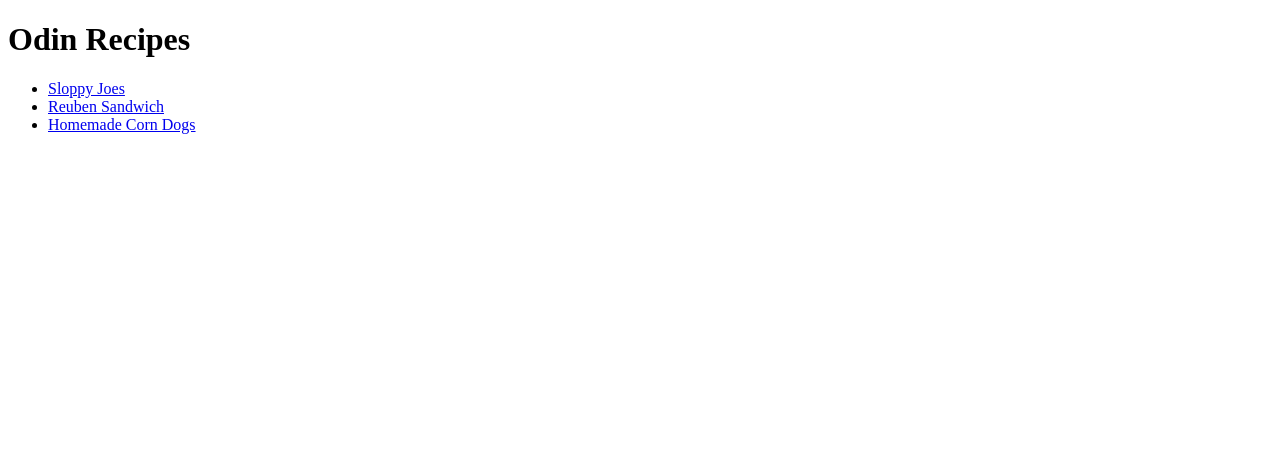
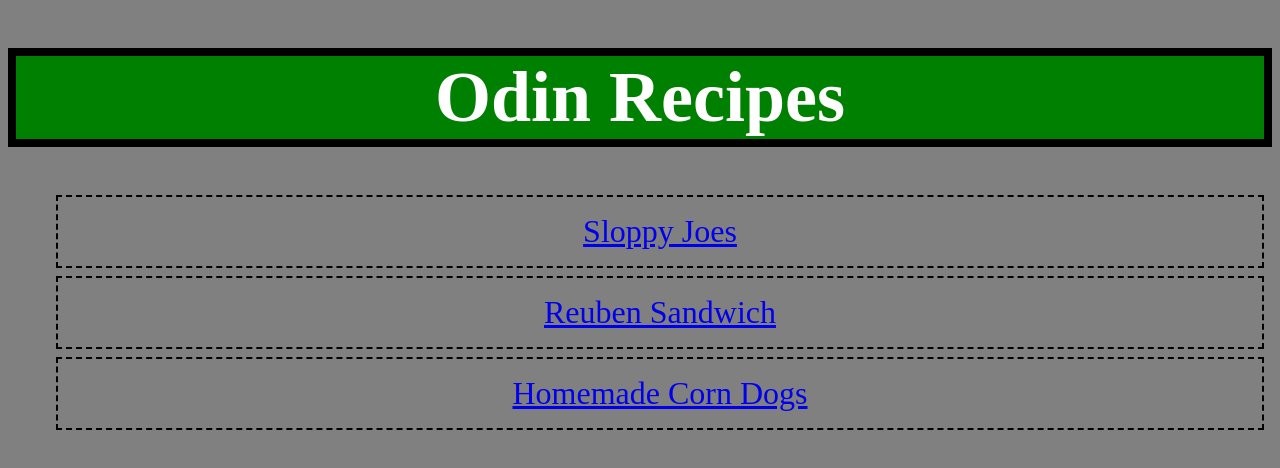
Before and after one commit to rileymeye1/odin-recipes, a plain HTML site: page index.html in a window 1280 px wide. Drawn offline with Linux system fonts and the light colour scheme.

Commit message:
Apply what you have learned to improve your Recipe Homepage
I created a new index.css file for the homepage and then linked it to
the index.html file. I then updated the different characteristics using
CSS and what I have learned about margins, borders, and padding.

```diff
--- /dev/null
+++ b/css/index.css
@@ -0,0 +1,25 @@
+* {
+    background-color: gray;
+}
+
+h1 {
+    text-align: center;
+    font-size: 72px;
+    background-color: green;
+    color: white;
+    border: 8px solid black;
+}
+
+ul {
+    text-align: center;
+    font-size: 32px;
+    list-style-type: none;
+}
+
+ul li {
+    text-align: center;
+    font-size: 32px;
+    margin: 8px;
+    padding: 16px;
+    border: 2px dashed black;
+}
--- a/index.html
+++ b/index.html
@@ -5,6 +5,7 @@
     <meta http-equiv="X-UA-Compatible" content="IE=edge">
     <meta name="viewport" content="width=device-width, initial-scale=1.0">
     <title>Odin Recipes</title>
+    <link rel="stylesheet" href="./css/index.css" />
 </head>
 <body>
     <h1>Odin Recipes</h1>
```
